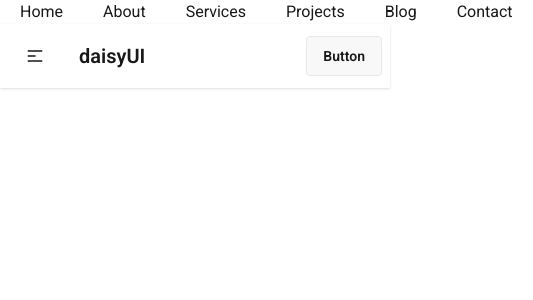
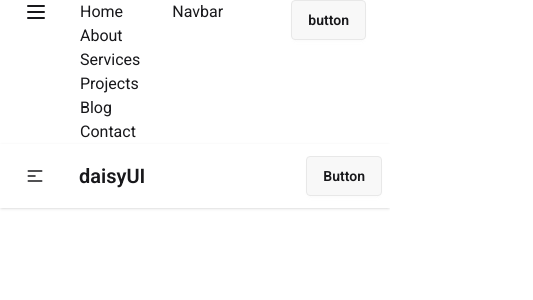
Before and after one commit to trmtanjil/mileStone-8, a React (Vite) app: page / in a window 390 px wide. Shown: the top 300 px of the page, 533 px wide, since content can reach past the window. Built offline with nearby package versions, Linux system fonts and the light colour scheme.

Commit message:
creat navbar heide show button commit

```diff
--- a/package.json
+++ b/package.json
@@ -11,6 +11,8 @@
   },
   "dependencies": {
     "@tailwindcss/vite": "^4.1.3",
+    "lucide": "^0.487.0",
+    "lucide-react": "^0.487.0",
     "react": "^19.0.0",
     "react-dom": "^19.0.0",
     "tailwindcss": "^4.1.3"
--- a/src/App.jsx
+++ b/src/App.jsx
@@ -1,3 +1,5 @@
+
+
 import './App.css'
 import DaisyuiNavbar from './assets/components/daisyuiNaveBar/daisyuiNavbar'
 import Navbar from './assets/components/navbar/navbar'
@@ -9,12 +11,18 @@ function App() {
   return (
     <>
 
-     <header>
+     <nav>
+
+
+
+
       <Navbar></Navbar>
+
+
       <DaisyuiNavbar>
 
       </DaisyuiNavbar>
-     </header>
+     </nav>
 
       <main>
 
--- a/src/assets/components/navbar/navbar.jsx
+++ b/src/assets/components/navbar/navbar.jsx
@@ -1,5 +1,7 @@
-import React from 'react';
+import React, { useState } from 'react';
 import Links from './Links';
+import { Menu, X } from 'lucide-react'
+
 
 
 const navLinks = [
@@ -49,18 +51,35 @@ const navLinks = [
 
 
 const Navbar = () => {
+    const [menue, setmenue]= useState(false)
+
+const links =   navLinks.map(rounter=> <Links rounter={rounter}></Links> )
+
     return (
         <div>
 
+     <nav  className='flex justify-between mx-6'>
+     <span className='flex gap-3' onClick={()=>setmenue(!menue)}>
+        {
+            menue ? <X  className='md:hidden'></X> : <Menu className='md:hidden' ></Menu>
+        }
 
+        <ul className='md:hidden'>
+            {links}
+        </ul>
 
-           <ul className='flex'>
-           {
-                navLinks.map(rounter=> <Links rounter={rounter}></Links> )
+      <h2>Navbar</h2>
+    </span>
+
+           <ul className='md:flex hidden  '>
+            {
+              links
             }
 
            </ul>
 
+          <button className="btn"> button</button>
+     </nav>
 
 
             {/* <ul className='flex'>
```
Also changed, not shown: 1 other file (tests, documents, lock files or other folders).
